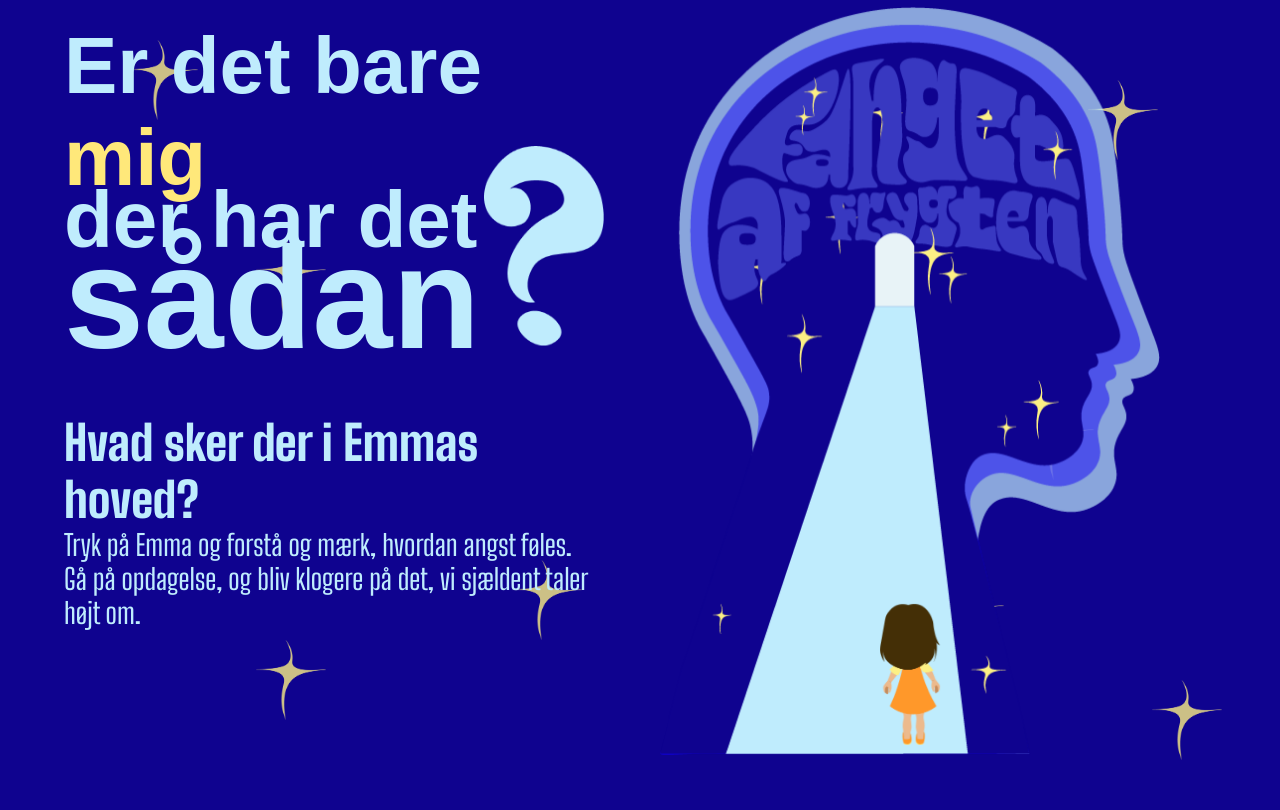
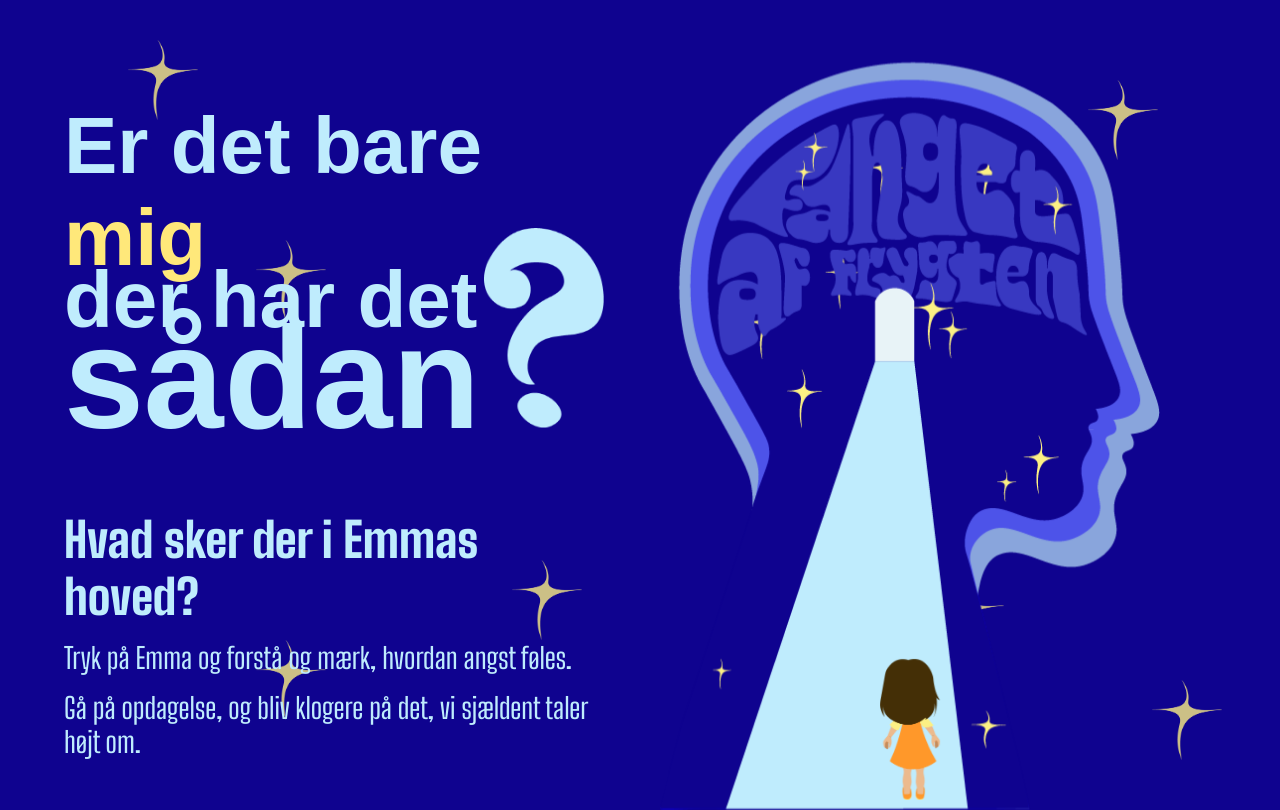
Before and after one commit to freja-matthiesen/Steno-eksamen, a plain HTML site: page index.html in a window 1280 px wide. Drawn offline with Linux system fonts and the light colour scheme; a web font is replaced by a local one.

Commit message:
forside rettelse

```diff
--- a/css/forside.css
+++ b/css/forside.css
@@ -19,7 +19,7 @@
 body {
   overflow-x: hidden;
   background-color: var(--darkblue);
-  font-family: 'Comic Sans MS', sans-serif;
+  font-family: 'Big Shoulders Display', sans-serif;
 }
 
 :root{
@@ -57,7 +57,7 @@ h1 {
   color: var(--lightblue);
   font-family: 'BagelFatOne', sans-serif;
   margin-bottom: -50px;
-  margin-top: 20px;
+  margin-top: 100px;
   animation: fadeIn 1s forwards;
   animation-delay: 0.5s;
   opacity: 0;
@@ -131,7 +131,7 @@ h2 {
   position: relative;
   width: 100%;
   display: flex;
-  margin-bottom: -155px;
+  margin-bottom: -210px;
 }
 
 #pige {
@@ -183,7 +183,7 @@ h3{
   font-family: 'Big Shoulders Display';
   font-size: 3rem;
   color: var(--lightblue);
-  margin-top: 4rem;
+  margin-top: 5rem;
   font-weight: 800;
   transition: transform 0.1s ease-out;
   animation: fadeIn 1s forwards;
@@ -199,4 +199,5 @@ p {
   animation: fadeIn 1s forwards;
   animation-delay: 3s;
   opacity: 0;
+  margin-top: 1rem;
 }
```
Also changed, not shown: 2 other files.
